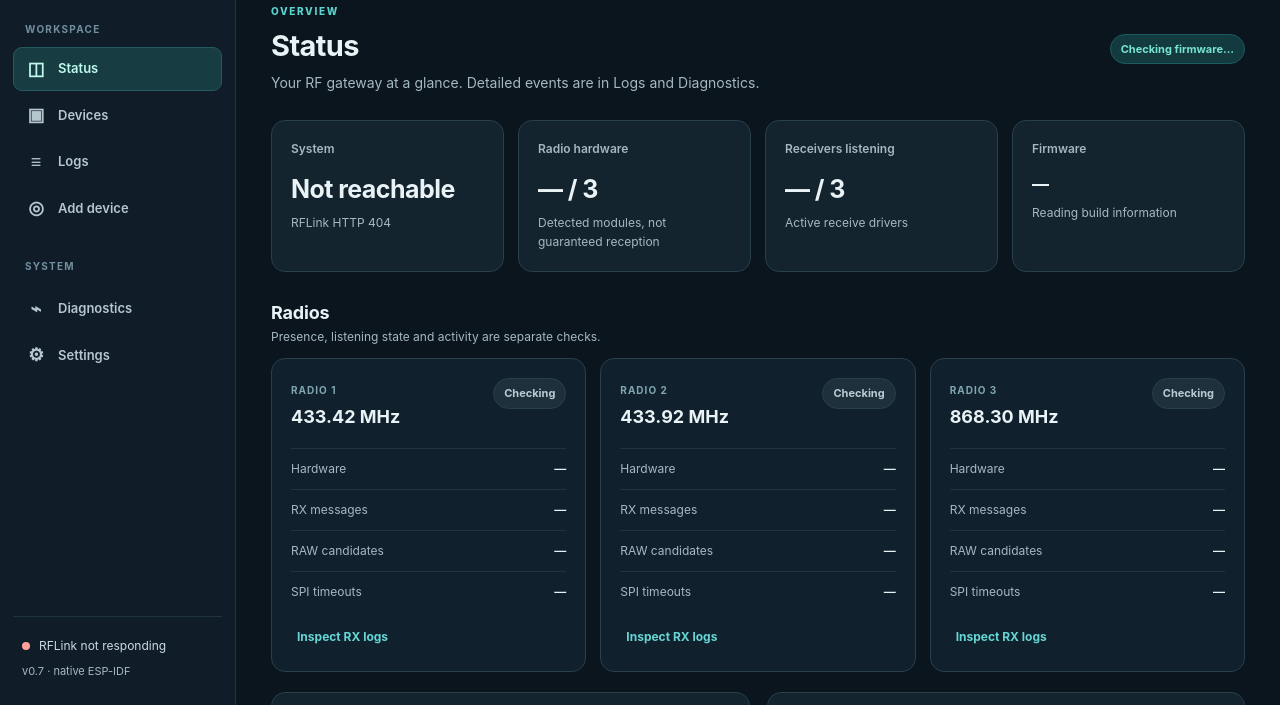
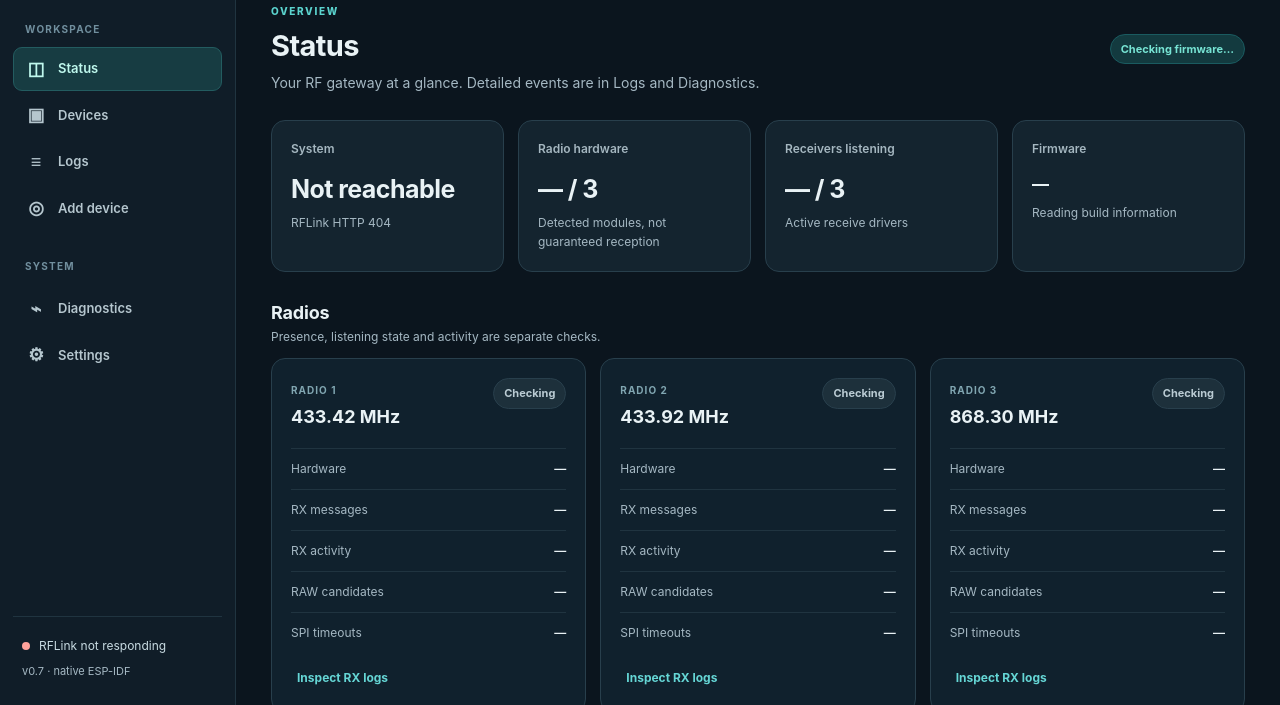
Before and after one commit to juulius/rflink-universal, a plain HTML site: page rflink_builder/static/rflink_web/index.html in a window 1280 px wide. Shown: the part 95-800 px from the top of the page. Drawn offline with Linux system fonts and the light colour scheme; no server answers.

Commit message:
Complete unified logging presentation and conservative policy: rflink_builder/static/rflink_web/index.html

```diff
--- a/rflink_builder/static/rflink_web/index.html
+++ b/rflink_builder/static/rflink_web/index.html
@@ -41,9 +41,9 @@
         </div>
         <div class="section-heading"><div><h2>Radios</h2><p class="subtle">Presence, listening state and activity are separate checks.</p></div></div>
         <div class="radio-grid">
-          <article class="card radio-card"><div class="radio-head"><div><small>RADIO 1</small><h3>433.42 MHz</h3></div><span class="radio-status" id="radio-status-0">Checking</span></div><div class="radio-stat"><span>Hardware</span><strong id="radio-hw-0">—</strong></div><div class="radio-stat"><span>RX messages</span><strong id="radio-frames-0">—</strong></div><div class="radio-stat"><span>RAW candidates</span><strong id="radio-candidates-0">—</strong></div><div class="radio-stat"><span>SPI timeouts</span><strong id="radio-spi-0">—</strong></div><button type="button" class="text-action radio-log-link" data-radio-log="0">Inspect RX logs</button></article>
-          <article class="card radio-card"><div class="radio-head"><div><small>RADIO 2</small><h3>433.92 MHz</h3></div><span class="radio-status" id="radio-status-1">Checking</span></div><div class="radio-stat"><span>Hardware</span><strong id="radio-hw-1">—</strong></div><div class="radio-stat"><span>RX messages</span><strong id="radio-frames-1">—</strong></div><div class="radio-stat"><span>RAW candidates</span><strong id="radio-candidates-1">—</strong></div><div class="radio-stat"><span>SPI timeouts</span><strong id="radio-spi-1">—</strong></div><button type="button" class="text-action radio-log-link" data-radio-log="1">Inspect RX logs</button></article>
-          <article class="card radio-card"><div class="radio-head"><div><small>RADIO 3</small><h3>868.30 MHz</h3></div><span class="radio-status" id="radio-status-2">Checking</span></div><div class="radio-stat"><span>Hardware</span><strong id="radio-hw-2">—</strong></div><div class="radio-stat"><span>RX messages</span><strong id="radio-frames-2">—</strong></div><div class="radio-stat"><span>RAW candidates</span><strong id="radio-candidates-2">—</strong></div><div class="radio-stat"><span>SPI timeouts</span><strong id="radio-spi-2">—</strong></div><button type="button" class="text-action radio-log-link" data-radio-log="2">Inspect RX logs</button></article>
+          <article class="card radio-card"><div class="radio-head"><div><small>RADIO 1</small><h3>433.42 MHz</h3></div><span class="radio-status" id="radio-status-0">Checking</span></div><div class="radio-stat"><span>Hardware</span><strong id="radio-hw-0">—</strong></div><div class="radio-stat"><span>RX messages</span><strong id="radio-frames-0">—</strong></div><div class="radio-stat"><span>RX activity</span><strong id="radio-activity-0">—</strong></div><div class="radio-stat"><span>RAW candidates</span><strong id="radio-candidates-0">—</strong></div><div class="radio-stat"><span>SPI timeouts</span><strong id="radio-spi-0">—</strong></div><button type="button" class="text-action radio-log-link" data-radio-log="0">Inspect RX logs</button></article>
+          <article class="card radio-card"><div class="radio-head"><div><small>RADIO 2</small><h3>433.92 MHz</h3></div><span class="radio-status" id="radio-status-1">Checking</span></div><div class="radio-stat"><span>Hardware</span><strong id="radio-hw-1">—</strong></div><div class="radio-stat"><span>RX messages</span><strong id="radio-frames-1">—</strong></div><div class="radio-stat"><span>RX activity</span><strong id="radio-activity-1">—</strong></div><div class="radio-stat"><span>RAW candidates</span><strong id="radio-candidates-1">—</strong></div><div class="radio-stat"><span>SPI timeouts</span><strong id="radio-spi-1">—</strong></div><button type="button" class="text-action radio-log-link" data-radio-log="1">Inspect RX logs</button></article>
+          <article class="card radio-card"><div class="radio-head"><div><small>RADIO 3</small><h3>868.30 MHz</h3></div><span class="radio-status" id="radio-status-2">Checking</span></div><div class="radio-stat"><span>Hardware</span><strong id="radio-hw-2">—</strong></div><div class="radio-stat"><span>RX messages</span><strong id="radio-frames-2">—</strong></div><div class="radio-stat"><span>RX activity</span><strong id="radio-activity-2" title="RF burst activity detector pending; bit blocks are not RF activity">—</strong></div><div class="radio-stat"><span>RAW candidates</span><strong id="radio-candidates-2">—</strong></div><div class="radio-stat"><span>SPI timeouts</span><strong id="radio-spi-2">—</strong></div><button type="button" class="text-action radio-log-link" data-radio-log="2">Inspect RX logs</button></article>
         </div>
         <div class="split-grid">
           <article class="card"><div class="card-title"><h2>Recent RF activity</h2><button class="text-action" data-goto="logs">View logs</button></div><div id="recent-events" class="event-stack"><p class="subtle">Waiting for events…</p></div></article>
```
